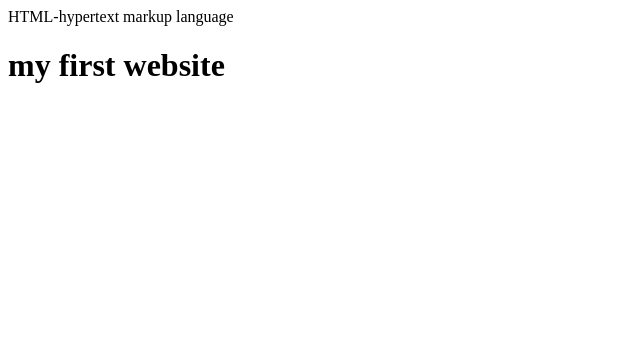
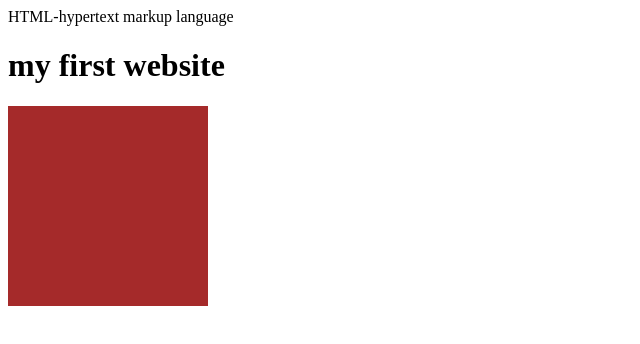
Before and after one commit to payalpayaldhaker/20sep21, a plain HTML site: page index.html in a window 1280 px wide. Shown: the whole page, without its empty margins (0-640 px from the left). Drawn offline with Linux system fonts and the light colour scheme.

Commit message:
i have created a blown box

```diff
--- a/index.html
+++ b/index.html
@@ -4,10 +4,10 @@
             <tittle> HTML-hypertext markup language </tittle>
             <style>
 
-            div{
-                width: 500 ;
-                height: 500;
-                background-color: blue;
+            div#a1{
+                width: 200px;
+                height: 200px;
+                background-color: brown;
 
             }
 
@@ -21,7 +21,7 @@
             <div>
 
             </div>
-
+    <div id="a1"></div>
 
 
 
```
